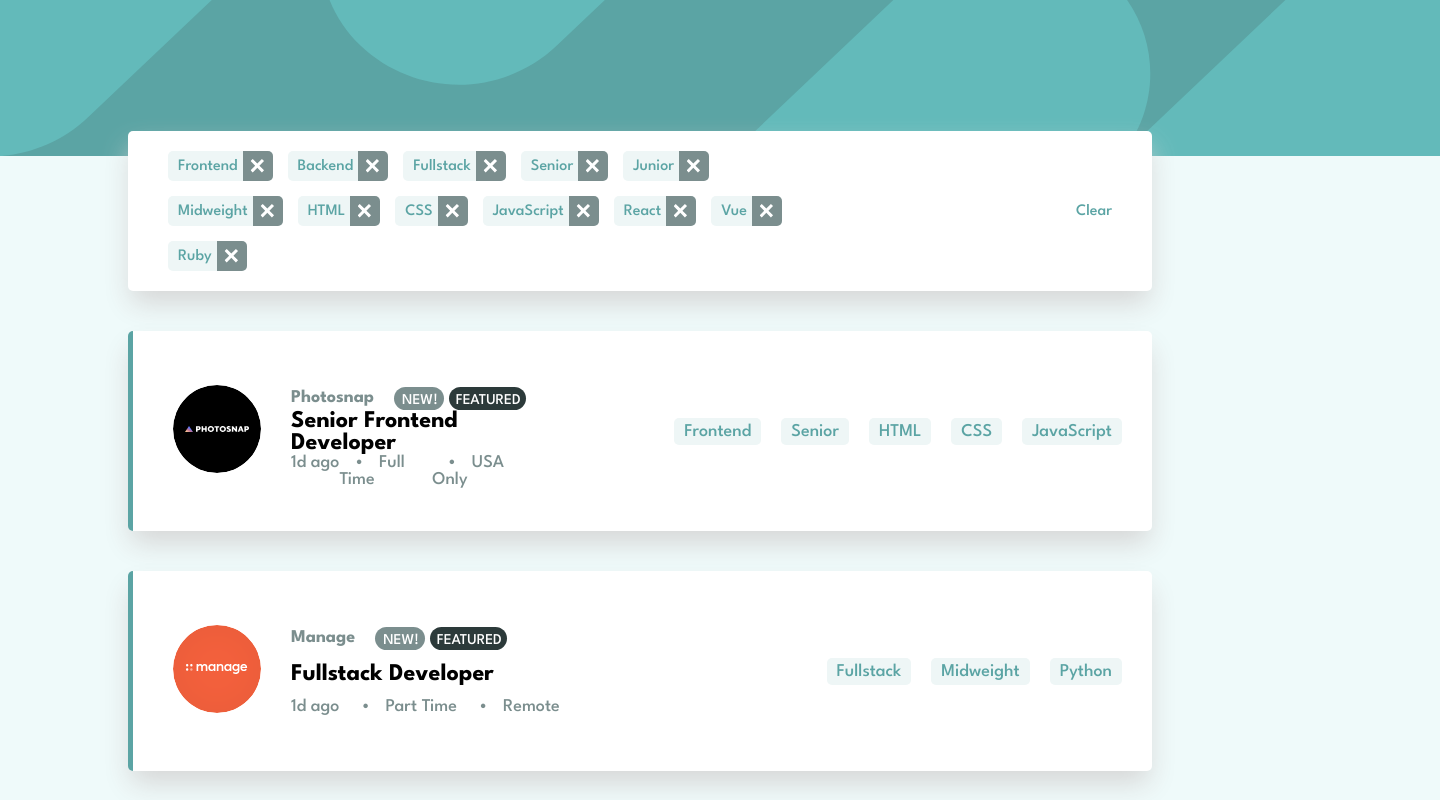
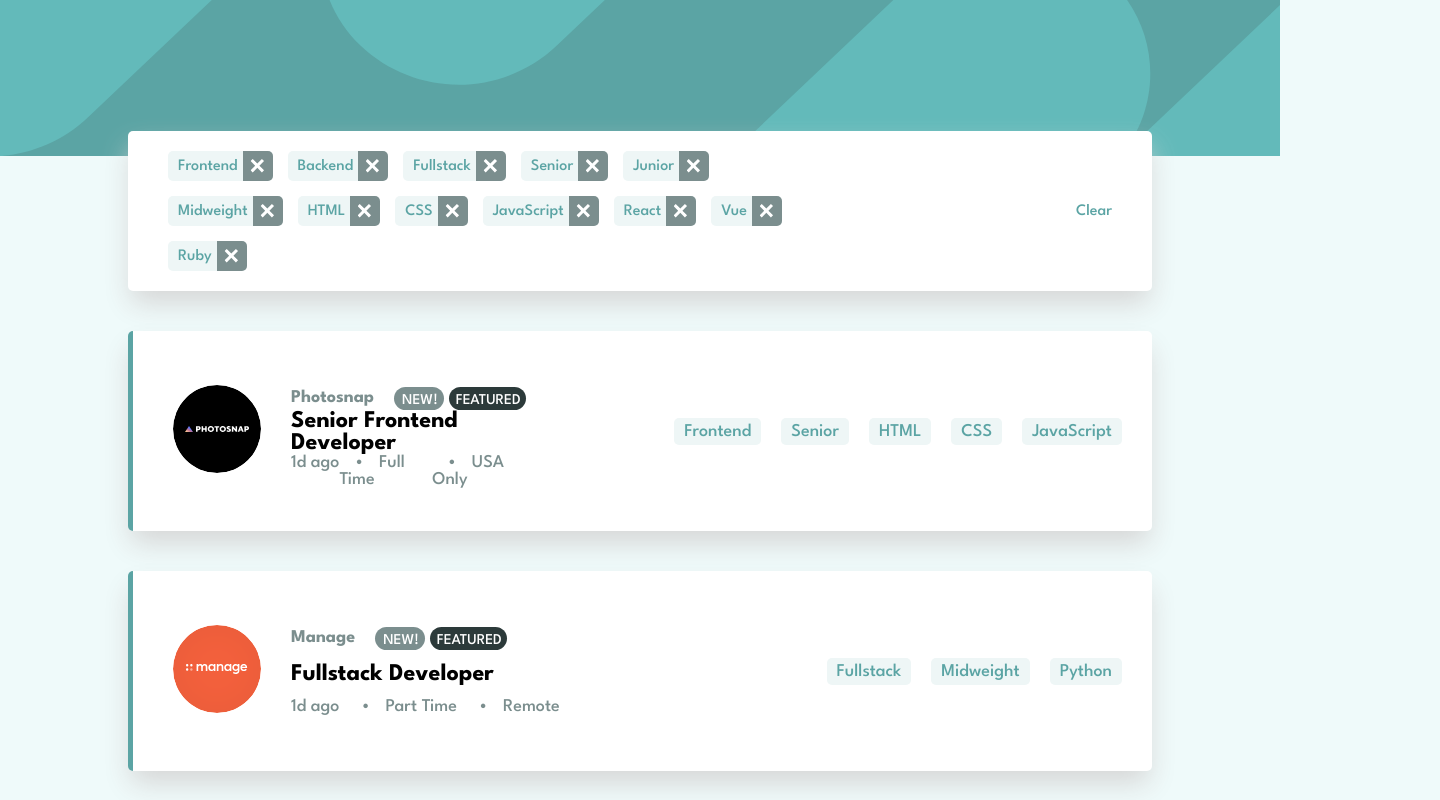
Before and after one commit to LuizGustavo0101/busca_de_perfil_com_filtro, a plain HTML site: page index.html in a window 1280 px wide. Shown: the top 800 px of the page, 1440 px wide, since content can reach past the window. Drawn offline with Linux system fonts and the light colour scheme.

Commit message:
Add files via upload

```diff
--- a/index.html
+++ b/index.html
@@ -18,7 +18,7 @@
   </head>
 
   <body>
-    <svg class="header" width="1440" height="156" xmlns="http://www.w3.org/2000/svg" xmlns:xlink="http://www.w3.org/1999/xlink"><defs><path id="a" d="M0 0h1440v156H0z"/></defs><g fill="none" fill-rule="evenodd"><mask id="b" fill="#fff"><use xlink:href="#a"/></mask><use xlink:href="#a"/><g mask="url(#b)" fill="#63BABA"><path d="M495.73 563.419c-51.439-48.795-53.583-130.05-4.788-181.489a128.377 128.377 0 0 1 4.789-4.789l418.16-396.66c55.045-52.215 141.329-52.215 196.374 0 50.418 47.825 53.478 126.835 7.634 178.39l188.06-178.39c55.045-52.215 141.328-52.215 196.373 0 51.44 48.794 53.583 130.049 4.789 181.488a128.377 128.377 0 0 1-4.789 4.789l-418.158 396.658c-55.045 52.215-141.329 52.215-196.374 0-50.418-47.825-53.478-126.835-7.634-178.39L692.104 563.42c-55.045 52.215-141.328 52.215-196.373 0ZM360.464 45.523c-51.44-48.794-53.583-130.05-4.789-181.488a128.377 128.377 0 0 1 4.789-4.79l418.163-396.663c55.046-52.215 141.33-52.215 196.374 0 51.44 48.794 53.583 130.05 4.789 181.488a128.376 128.376 0 0 1-4.789 4.79L556.837 45.522c-55.045 52.215-141.328 52.215-196.373 0Zm-468.795 71.832c-51.439-48.795-53.583-130.05-4.789-181.489a128.377 128.377 0 0 1 4.79-4.788l418.16-396.661c55.045-52.215 141.328-52.215 196.373 0 51.44 48.794 53.583 130.05 4.79 181.488a128.378 128.378 0 0 1-4.79 4.789l-418.16 396.66c-55.045 52.216-141.329 52.216-196.374 0Z"/></g></g></svg>
+    <svg class="header" width="100%" height="156" xmlns="http://www.w3.org/2000/svg" xmlns:xlink="http://www.w3.org/1999/xlink"><defs><path id="a" d="M0 0h1440v156H0z"/></defs><g fill="none" fill-rule="evenodd"><mask id="b" fill="#fff"><use xlink:href="#a"/></mask><use xlink:href="#a"/><g mask="url(#b)" fill="#63BABA"><path d="M495.73 563.419c-51.439-48.795-53.583-130.05-4.788-181.489a128.377 128.377 0 0 1 4.789-4.789l418.16-396.66c55.045-52.215 141.329-52.215 196.374 0 50.418 47.825 53.478 126.835 7.634 178.39l188.06-178.39c55.045-52.215 141.328-52.215 196.373 0 51.44 48.794 53.583 130.049 4.789 181.488a128.377 128.377 0 0 1-4.789 4.789l-418.158 396.658c-55.045 52.215-141.329 52.215-196.374 0-50.418-47.825-53.478-126.835-7.634-178.39L692.104 563.42c-55.045 52.215-141.328 52.215-196.373 0ZM360.464 45.523c-51.44-48.794-53.583-130.05-4.789-181.488a128.377 128.377 0 0 1 4.789-4.79l418.163-396.663c55.046-52.215 141.33-52.215 196.374 0 51.44 48.794 53.583 130.05 4.789 181.488a128.376 128.376 0 0 1-4.789 4.79L556.837 45.522c-55.045 52.215-141.328 52.215-196.373 0Zm-468.795 71.832c-51.439-48.795-53.583-130.05-4.789-181.489a128.377 128.377 0 0 1 4.79-4.788l418.16-396.661c55.045-52.215 141.328-52.215 196.373 0 51.44 48.794 53.583 130.05 4.79 181.488a128.378 128.378 0 0 1-4.79 4.789l-418.16 396.66c-55.045 52.216-141.329 52.216-196.374 0Z"/></g></g></svg>
 
     <article id="container">
       <ol id="listaBox">
```
